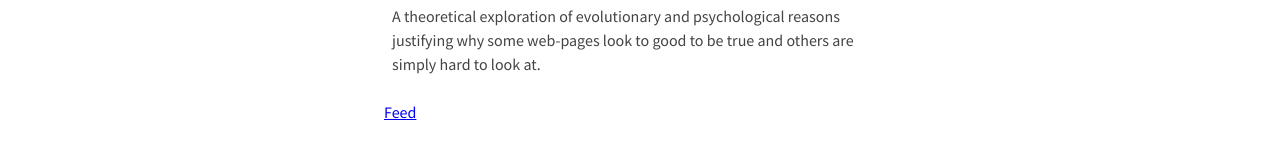
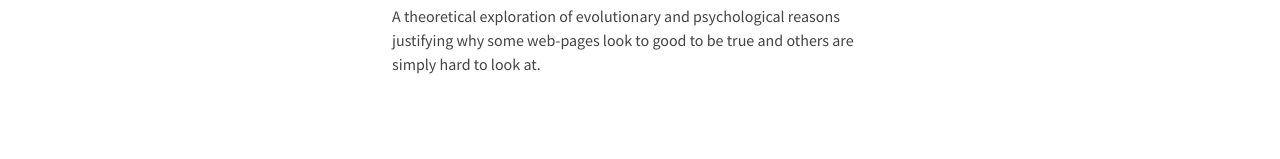
Before and after one commit to dmukhg/dmukhg.github.com, a Jekyll site: the page built from index.html, in a window 1280 px wide. Shown: the part 572-731 px from the top of the page. Built offline with Jekyll 4.4.1, drawn with Linux system fonts in a browser that asks for light colours; some web fonts are replaced; Markdown is read by kramdown in place of the engine named in the settings.

Commit message:
Remove wrongfully added feed links

```diff
--- a/_layouts/default.html
+++ b/_layouts/default.html
@@ -34,9 +34,6 @@
           <a href="http://github.com/schatten/">Github</a>
       </div>
       {{ content }}
-      <div id="main-footer">
-        <a href="/feed.xml">Feed</a>
-      </div>
     </div>
   </body>
 </html>
```
